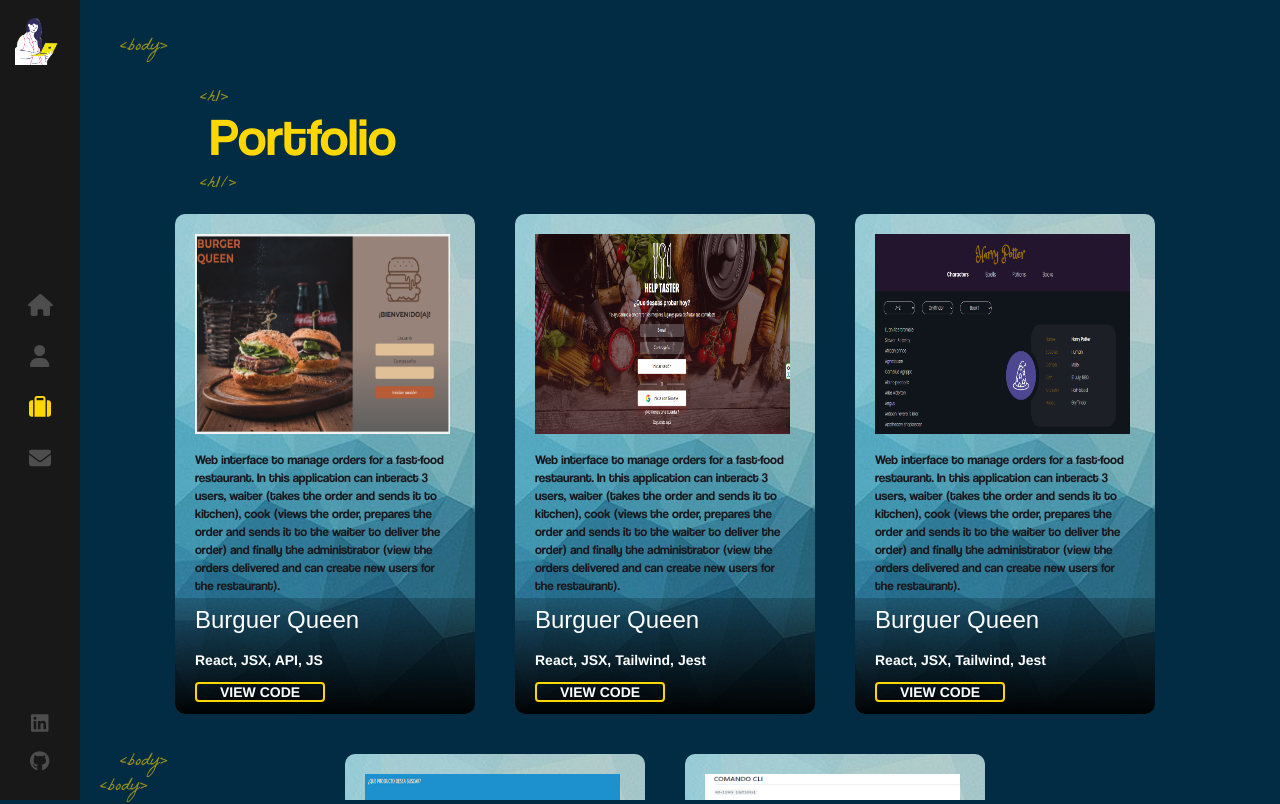
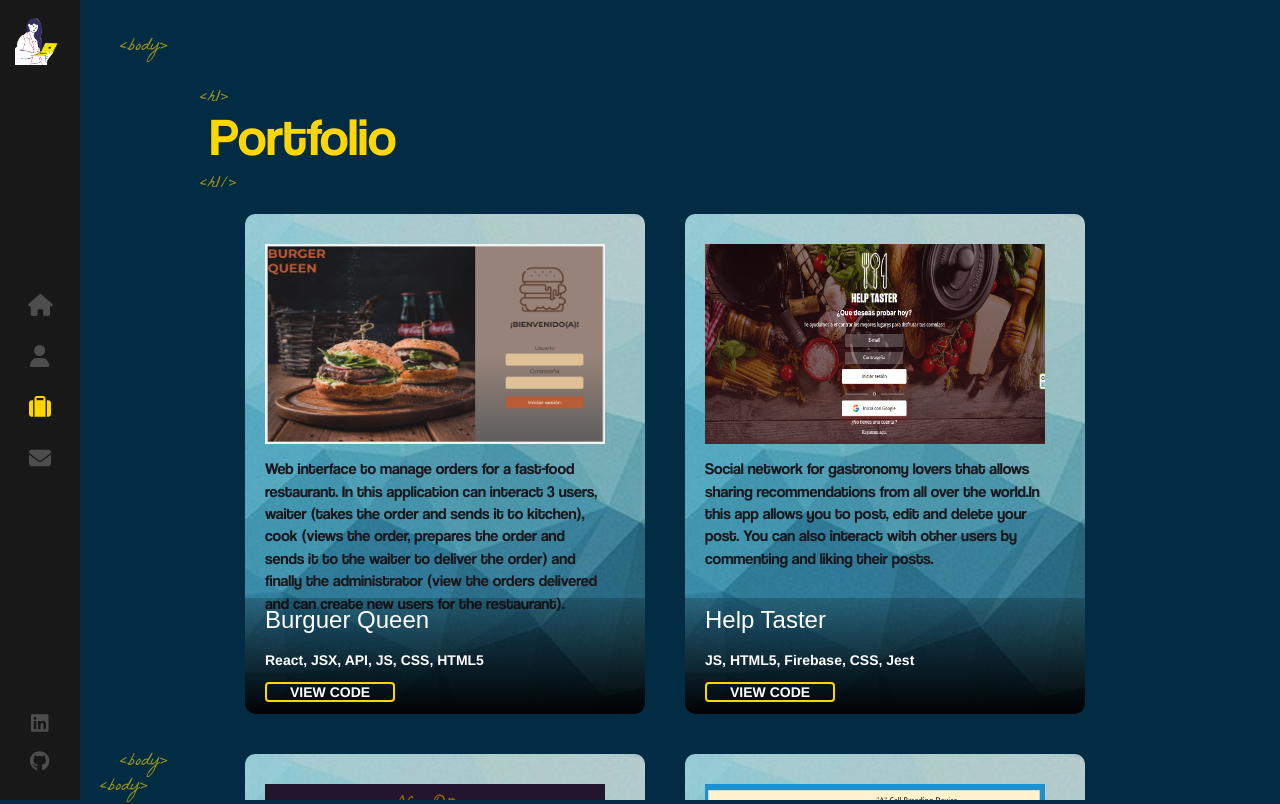
Before and after one commit to Kami17LA/Portafolio_React, a React (Create React App) app: page /portfolio in a window 1280 px wide. Built offline with nearby package versions, Linux system fonts and the light colour scheme.

Commit message:
Description added to each project of the portfolio component

```diff
--- a/src/components/Portfolio/index_po.scss
+++ b/src/components/Portfolio/index_po.scss
@@ -22,7 +22,7 @@
     .image-box {
         position: relative;
         /* flex: 1 1 20%; */
-        flex: 0 0 300px;
+        flex: 0 0 400px;
         height: 500px;
         overflow: hidden;
         border-radius: 10px;
@@ -45,13 +45,14 @@
             z-index: 3;
             padding: 10px 20px;
             transition: all 0.3s cubic-bezier(0.645, 0.045, 0.355, 1);
-            bottom: 270px;
+            bottom: 260px;
 
         }
 
         .description-port{
             color: #18171c;
             font-weight: 200;
+            font-size: medium;
             font-family: 'Coolvetica';
             position: absolute;
             width: 85%;
@@ -59,7 +60,7 @@
             z-index: 3;
             padding: 10px 20px;
             transition: all 0.3s cubic-bezier(0.645, 0.045, 0.355, 1);
-            bottom: 40px;
+            bottom: 30px;
         }
 
         .content {
--- a/src/data/portfolio.json
+++ b/src/data/portfolio.json
@@ -5,40 +5,40 @@
             "image": "/portfolio/burguer_queen.png",
             "text":"Web interface to manage orders for a fast-food restaurant. In this application can interact 3 users, waiter (takes the order and sends it to kitchen), cook (views the order, prepares the order and sends it to the waiter to deliver the order) and finally the administrator (view the orders delivered and can create new users for the restaurant).",
             "title": "Burguer Queen",
-            "description": "React, JSX, API, JS",
+            "description": "React, JSX, API, JS, CSS, HTML5",
             "url": "https://github.com/Kami17LA/LIM018-burger-queen-api-client"
         },
         {
             "cover": "/portfolio/fondo.jpg",
             "image": "/portfolio/help_taster.png",
-            "text":"Web interface to manage orders for a fast-food restaurant. In this application can interact 3 users, waiter (takes the order and sends it to kitchen), cook (views the order, prepares the order and sends it to the waiter to deliver the order) and finally the administrator (view the orders delivered and can create new users for the restaurant).",
-            "title": "Burguer Queen",
-            "description": "React, JSX, Tailwind, Jest",
-            "url": "http://google.com"
+            "text":"Social network for gastronomy lovers that allows sharing recommendations from all over the world.In this app allows you to post, edit and delete your post. You can also interact with other users by commenting and liking their posts.",
+            "title": "Help Taster",
+            "description": "JS, HTML5, Firebase, CSS, Jest",
+            "url": "https://github.com/Kami17LA/LIM018-social-network"
         },
         {
             "cover": "/portfolio/fondo.jpg",
             "image": "/portfolio/harry_potter.png",
-            "text":"Web interface to manage orders for a fast-food restaurant. In this application can interact 3 users, waiter (takes the order and sends it to kitchen), cook (views the order, prepares the order and sends it to the waiter to deliver the order) and finally the administrator (view the orders delivered and can create new users for the restaurant).",
-            "title": "Burguer Queen",
-            "description": "React, JSX, Tailwind, Jest",
-            "url": "http://google.com"
+            "text":"Web application developed to provide information about the Harry Potter Saga.This page has a search engine to filter searches and a carousel was used to display important data.",
+            "title": "Harry Potter Web",
+            "description": "JS, HTML5, CSS, Jest",
+            "url": "https://github.com/Kami17LA/LIM018-data-lovers"
         },
         {
             "cover": "/portfolio/fondo.jpg",
             "image": "/portfolio/angular_store.png",
-            "text":"Web interface to manage orders for a fast-food restaurant. In this application can interact 3 users, waiter (takes the order and sends it to kitchen), cook (views the order, prepares the order and sends it to the waiter to deliver the order) and finally the administrator (view the orders delivered and can create new users for the restaurant).",
-            "title": "Burguer Queen",
-            "description": "React, JSX, Tailwind, Jest",
-            "url": "http://google.com"
+            "text":"A web page where you can view the cards of the Yu-Gi-Oh game, access each one of them and view the information on where you can buy it.",
+            "title": "Cards Store",
+            "description": "Angular, TypeScript, HTML5, CSS",
+            "url": "https://github.com/Kami17LA/codigoFacilitoProyectoFinal"
         },
         {
             "cover": "/portfolio/fondo.jpg",
             "image": "/portfolio/md_link.png",
-            "text":"Web interface to manage orders for a fast-food restaurant. In this application can interact 3 users, waiter (takes the order and sends it to kitchen), cook (views the order, prepares the order and sends it to the waiter to deliver the order) and finally the administrator (view the orders delivered and can create new users for the restaurant).",
-            "title": "Burguer Queen",
-            "description": "React, JSX, Tailwind, Jest",
-            "url": "http://google.com"
+            "text":"Tool created using Node.js, that reads and analyzes files in Markdown format, to verify the links it contains and report statistics such as whether the link works, is broken, etc.",
+            "title": "MD_Links",
+            "description": "Node JS, Markdown, Jest",
+            "url": "https://github.com/Kami17LA/LIM018-md-links"
         }
     ]
 }
```
Also changed, not shown: public/portfolio/angular_store.png.
